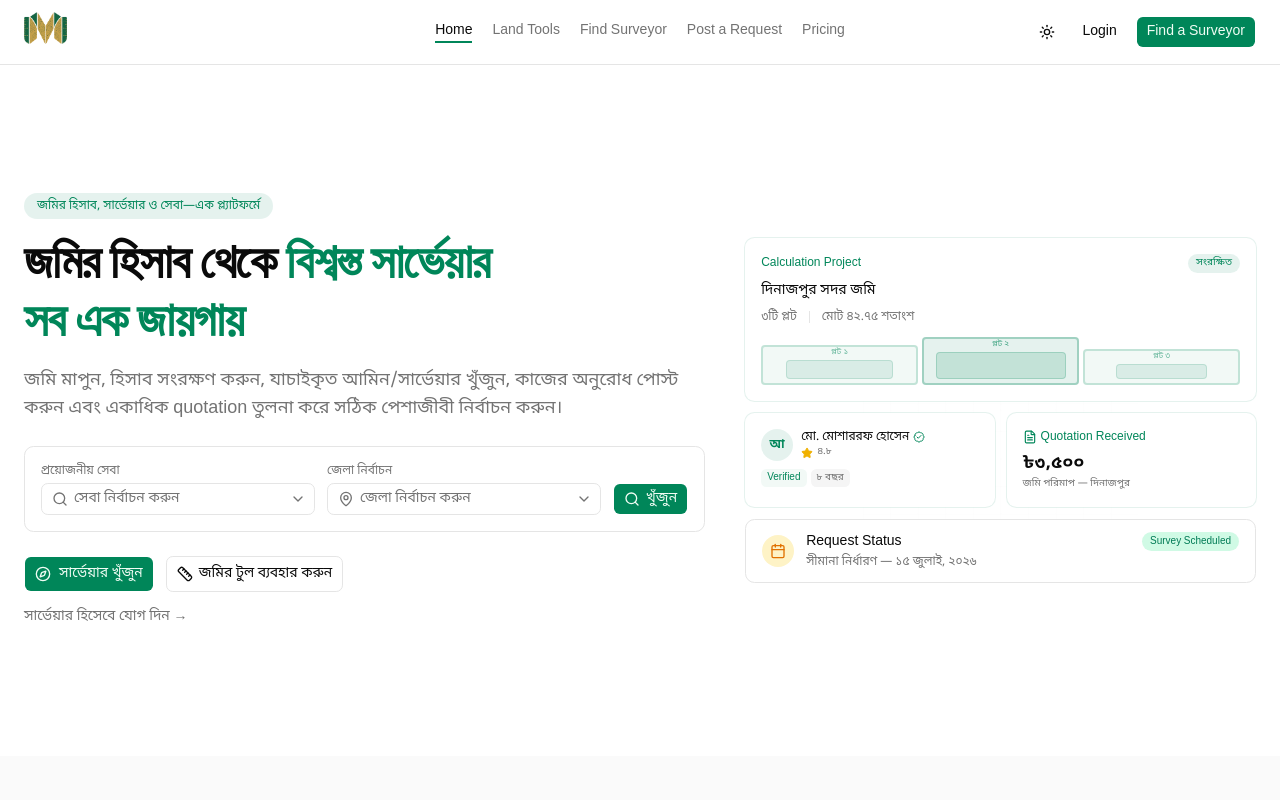
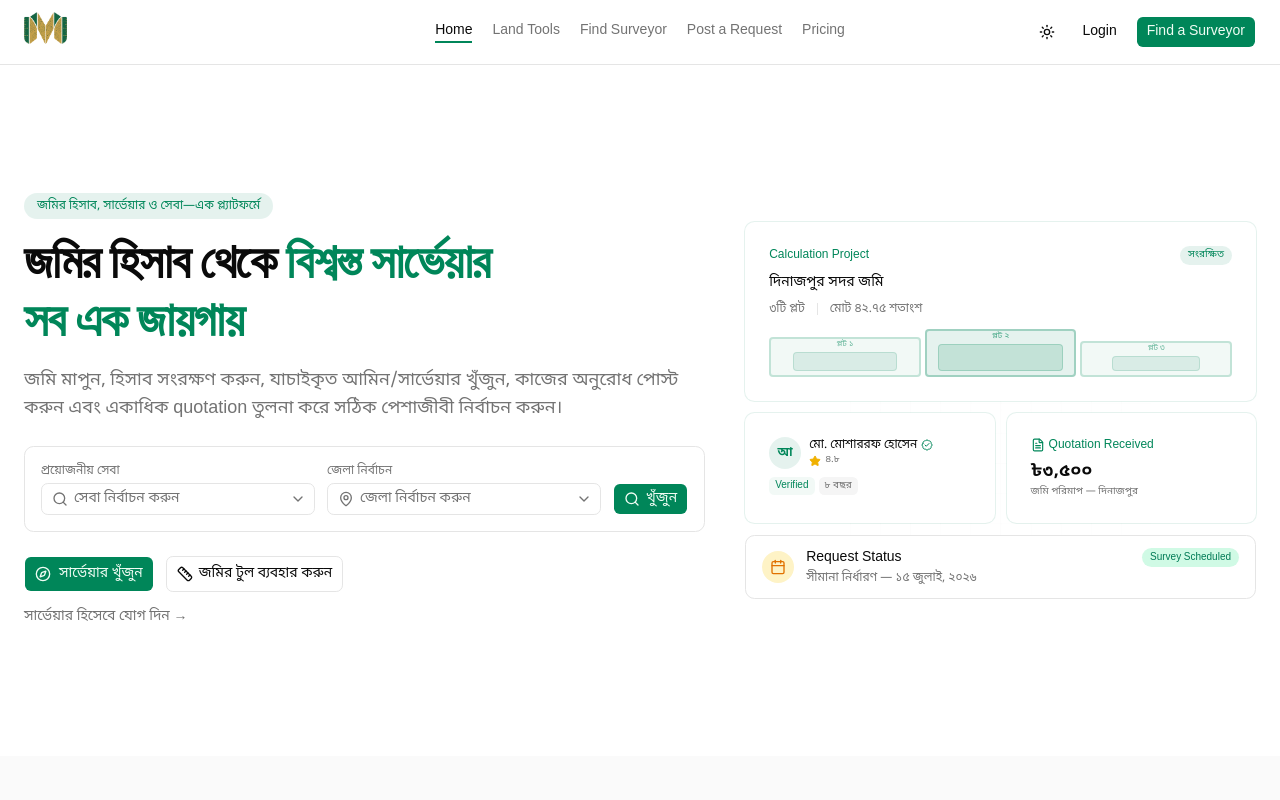
Before and after one commit to nurulla-hasan/mmp_frontend, a Next.js app: page / in a window 1280 px wide. Shown: the top 800 px of the page. Built offline with nearby package versions, Linux system fonts and the light colour scheme.

Commit message:
style: increase card default spacing from 4 to 6

```diff
--- a/src/components/ui/card.tsx
+++ b/src/components/ui/card.tsx
@@ -12,7 +12,7 @@ function Card({
       data-slot="card"
       data-size={size}
       className={cn(
-        "group/card flex flex-col gap-(--card-spacing) overflow-hidden rounded-xl bg-card py-(--card-spacing) text-sm text-card-foreground ring-1 ring-foreground/10 [--card-spacing:--spacing(4)] has-data-[slot=card-footer]:pb-0 has-[>img:first-child]:pt-0 data-[size=sm]:[--card-spacing:--spacing(3)] data-[size=sm]:has-data-[slot=card-footer]:pb-0 *:[img:first-child]:rounded-t-xl *:[img:last-child]:rounded-b-xl",
+        "group/card flex flex-col gap-(--card-spacing) overflow-hidden rounded-xl bg-card py-(--card-spacing) text-sm text-card-foreground ring-1 ring-foreground/10 [--card-spacing:--spacing(6)] has-data-[slot=card-footer]:pb-0 has-[>img:first-child]:pt-0 data-[size=sm]:[--card-spacing:--spacing(3)] data-[size=sm]:has-data-[slot=card-footer]:pb-0 *:[img:first-child]:rounded-t-xl *:[img:last-child]:rounded-b-xl",
         className
       )}
       {...props}
```
